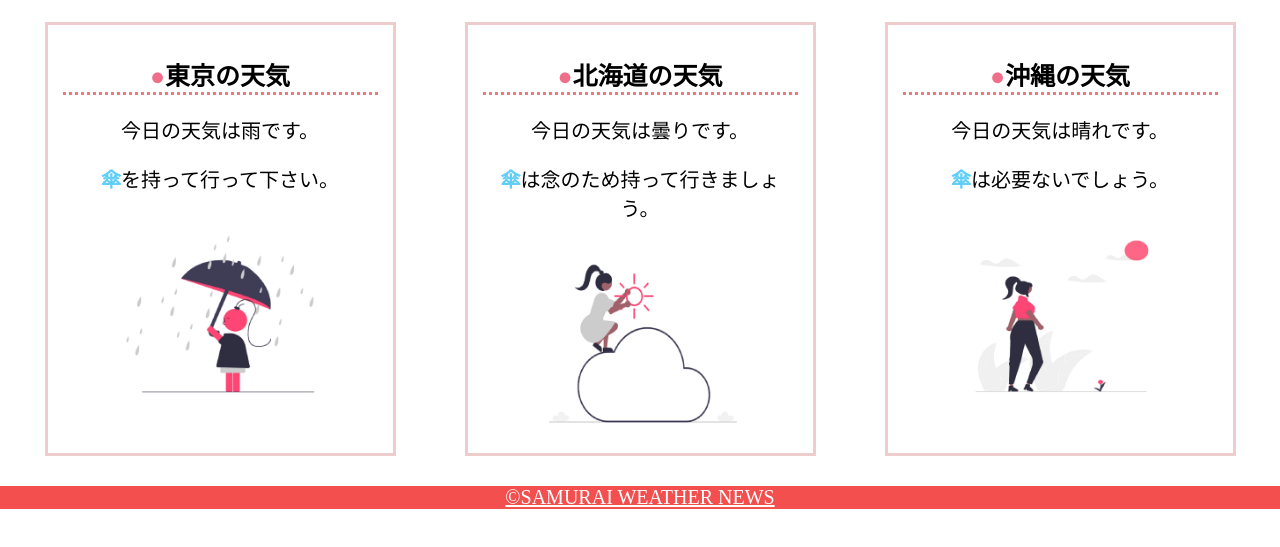
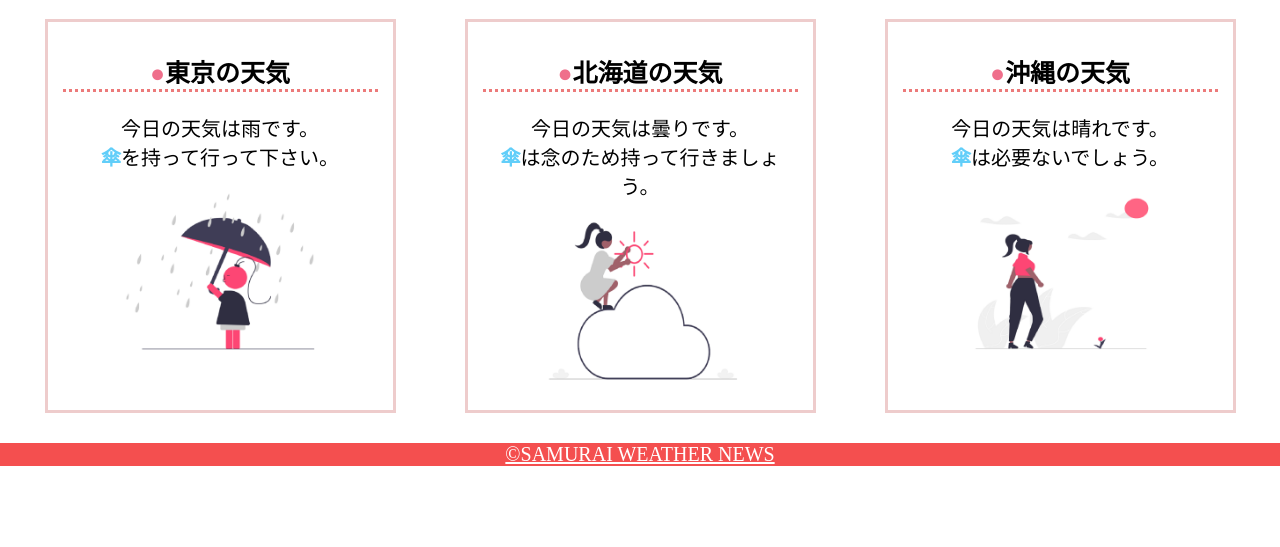
Before and after one commit to yukiyann0418/html-css-basic-kadai, a plain HTML site: page kadai_022/kadai_022.html in a window 1280 px wide. Shown: the part 87-634 px from the top of the page. Drawn offline with Linux system fonts and the light colour scheme.

Commit message:
課題22「傘予報」アップロード

```diff
--- a/kadai_022/style.css
+++ b/kadai_022/style.css
@@ -13,6 +13,9 @@
 html,body{
   margin: 0;
 }
+body,h1,p{
+  margin: 0;
+  }
 a,p{
   font-size: 20px;
 }
```
